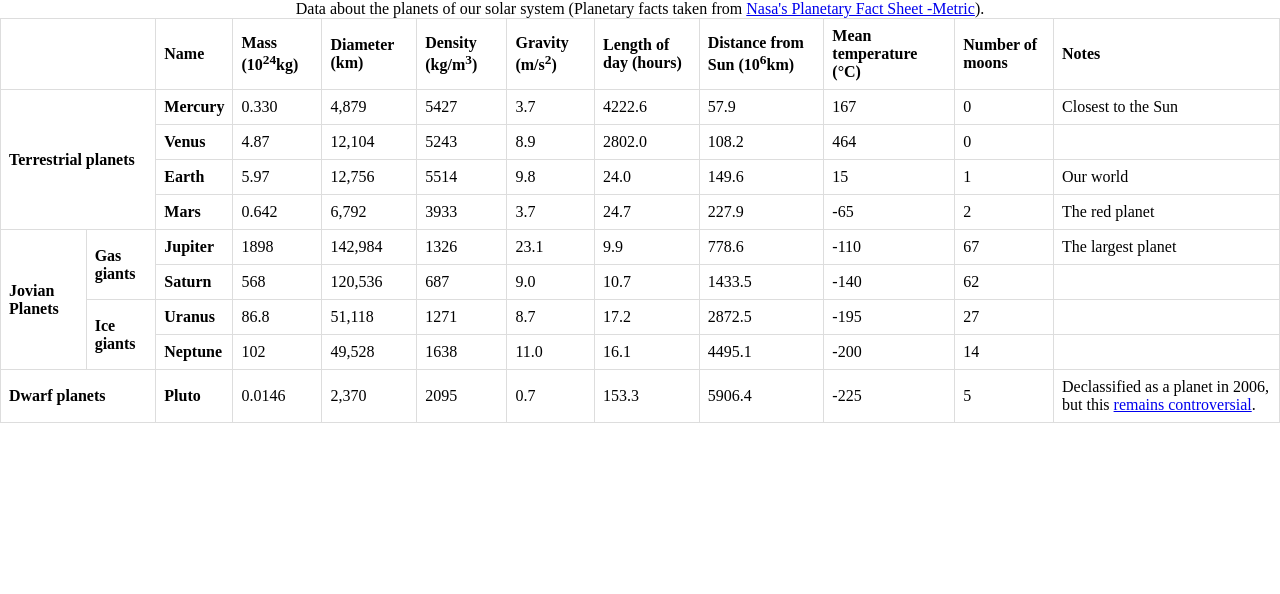
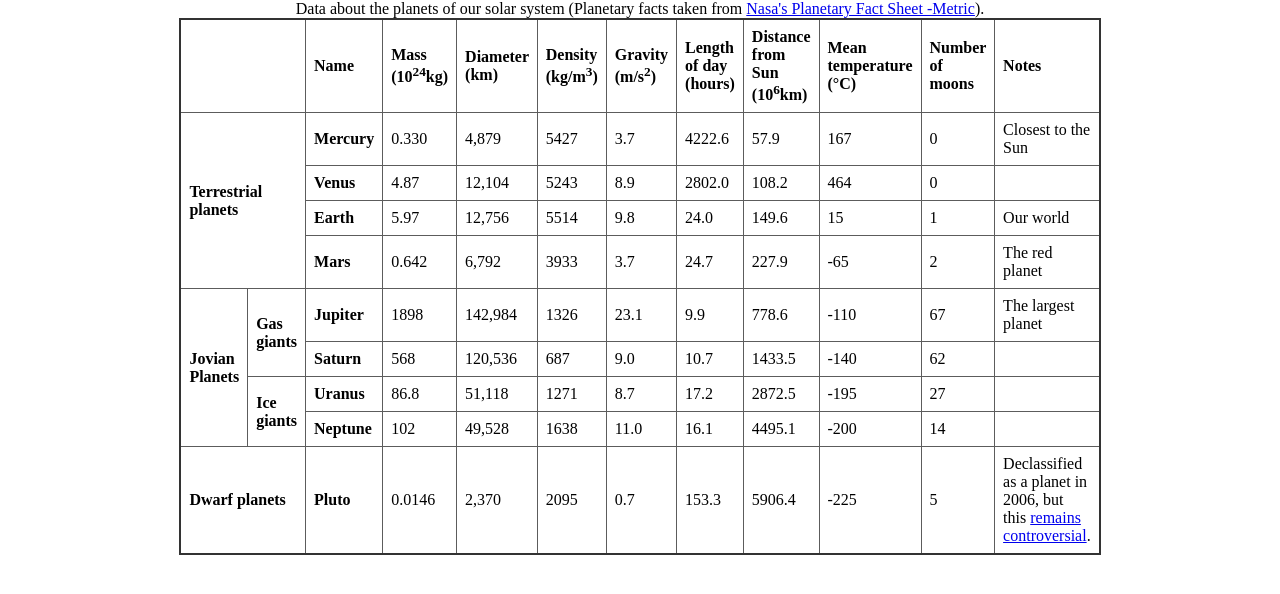
Before and after one commit to aruntutter/html-tables, a plain HTML site: page index.html in a window 1280 px wide. Drawn offline with Linux system fonts and the light colour scheme.

Commit message:
border color updated

```diff
--- a/index.html
+++ b/index.html
@@ -15,12 +15,14 @@
 
     table {
       border-collapse: collapse;
-      width: 100%;
+      width: 60%;
+      margin: auto;
+      border: 2px solid #333;
     }
 
     th,
     td {
-      border: 1px solid #dddddd;
+      border: 1px solid #5c5c5c;
       text-align: left;
       padding: 8px;
     }
```
